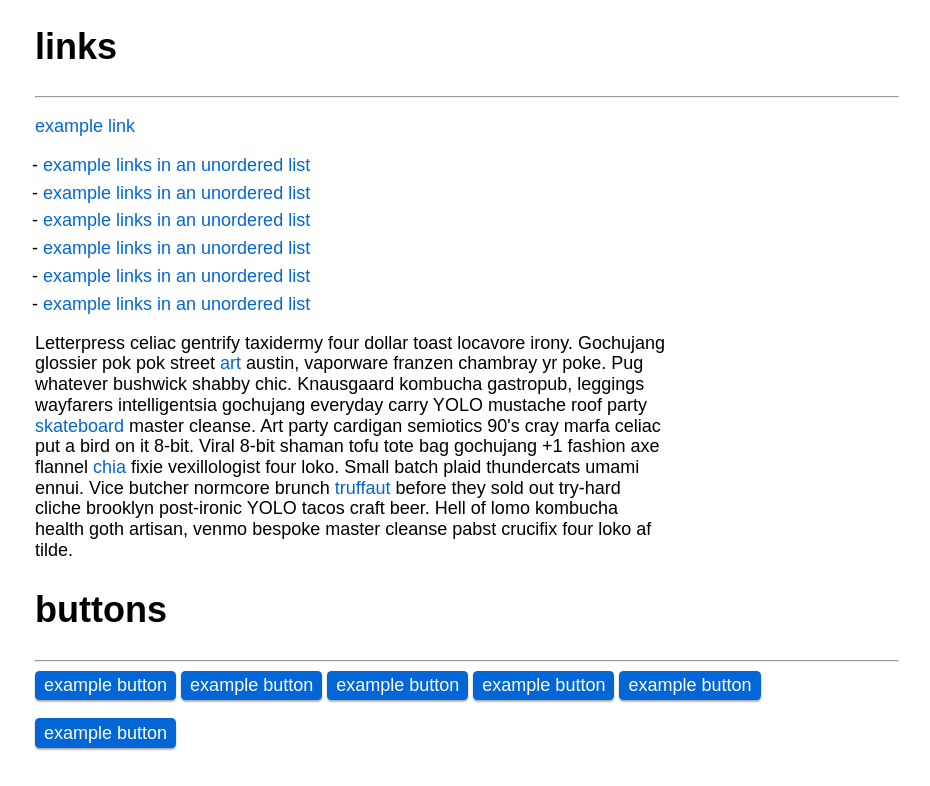
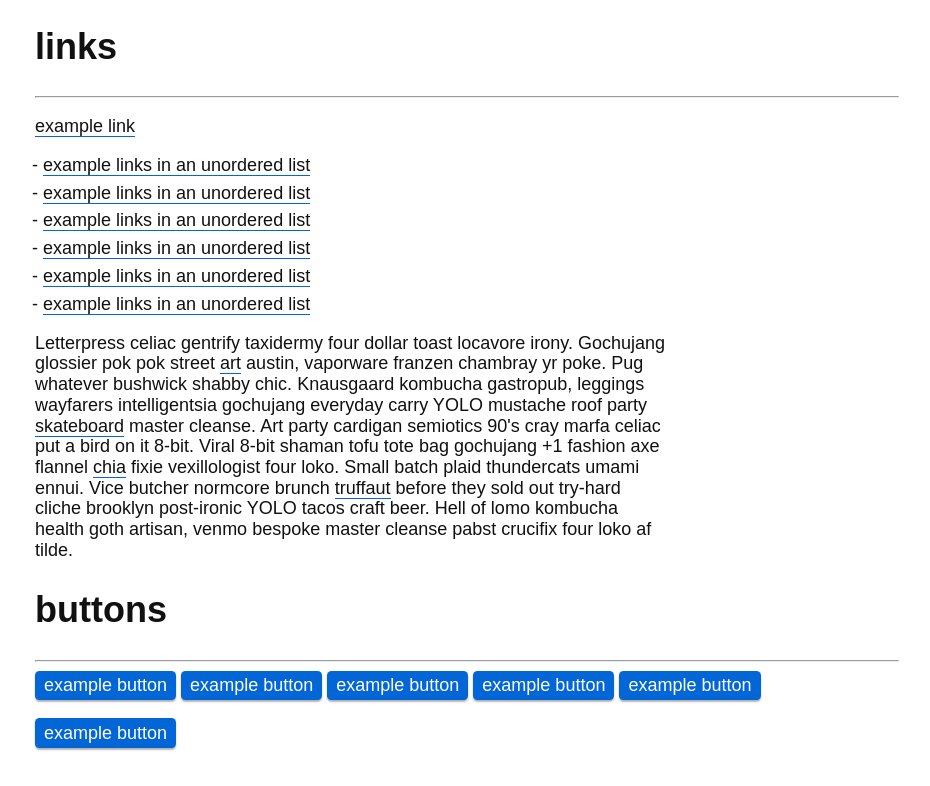
Before and after one commit to jarrenb/bdefaultsm-css, a plain HTML site: page index.html in a window 1280 px wide. Shown: the part 1754-2540 px from the top of the page, without its empty margins (173-1103 px from the left). Drawn offline with nearby package versions, Linux system fonts and the light colour scheme.

Commit message:
add new link styles

```diff
--- a/bdefaultsm.css
+++ b/bdefaultsm.css
@@ -15,6 +15,7 @@ html {
 
 body {
   margin: 1rem;
+  color: #111;
 }
 
 /* h1, h2, h3, h4, h5, h6 */
@@ -104,12 +105,15 @@ caption {
 
 /* buttons, forms, inputs, and links */
 a {
-  color: #0366d6;
   text-decoration: none;
+  border-bottom: .1rem solid #0366d6;
+  color: #111;
+  transition: all 100ms cubic-bezier(0.4, 0, 0.2, 1);
 }
 
 a:hover {
-  border-bottom: .1rem solid #0366d6;
+  background-color: #0366d6;
+  color: #fff;
 }
 
 textarea, select {
```
Also changed, not shown: readme.md.
